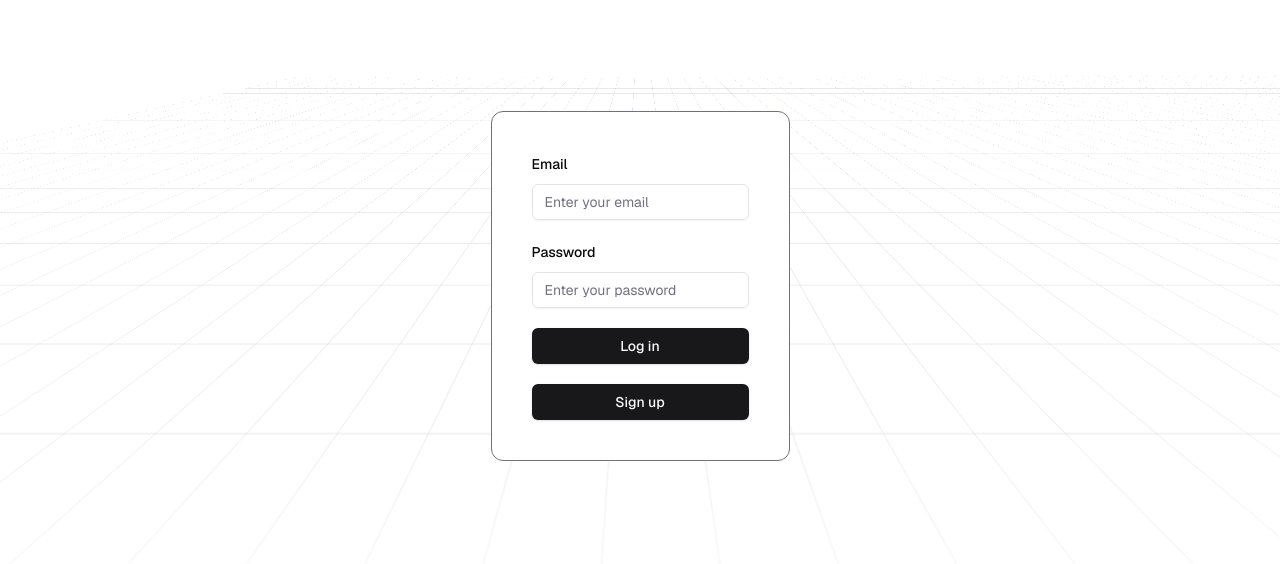
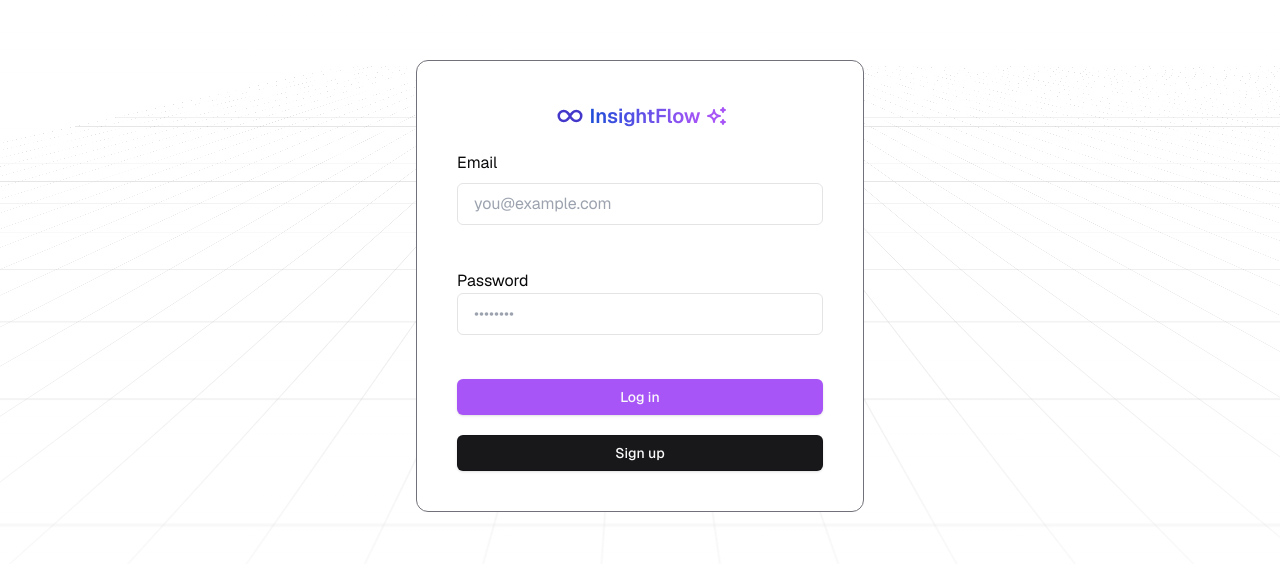
Before and after one commit to ITU-0327/InsightFlow, a Next.js app in the folder web/: page /login in a window 1280 px wide. Shown: the part 114-678 px from the top of the page. Built offline with nearby package versions, Linux system fonts and the light colour scheme.

Commit message:
make login page server component without react hook form , added logo

```diff
--- a/web/app/dashboard/components/SidebarPanel.tsx
+++ b/web/app/dashboard/components/SidebarPanel.tsx
@@ -69,6 +69,7 @@ export default function SidebarPanel() {
       ),
     },
   ];
+  // TODO: GET project
   const [open, setOpen] = useState(false);
   const pathname = usePathname();
   return (
--- a/web/app/login/actions.ts
+++ b/web/app/login/actions.ts
@@ -1,15 +1,16 @@
 "use server";
 
-import {createClient} from "@/utils/supabase/server";
-import {permanentRedirect} from "next/navigation";
-import {revalidatePath} from "next/cache";
+import { createClient } from "@/utils/supabase/server";
+import { permanentRedirect, redirect } from "next/navigation";
+import { revalidatePath } from "next/cache";
+import { headers } from "next/headers";
 
 type LoginData = {
   email: string;
   password: string;
-}
+};
 
-export const handleLogin = async ({email, password}: LoginData) => {
+export const handleLogin = async ({ email, password }: LoginData) => {
   let emailPattern = /^[\w-.]+@([\w-]+\.)+[\w-]{2,4}$/g;
 
   if (!emailPattern.test(email) || password.length < 8) {
@@ -21,12 +22,50 @@ export const handleLogin = async ({email, password}: LoginData) => {
   const { error } = await supabase.auth.signInWithPassword({
     email: email,
     password: password,
-    })
+  });
 
   if (error) {
-        console.error(error)
+    console.error(error);
   }
 
   revalidatePath("/dashboard", "layout");
-    permanentRedirect("/dashboard")
+  permanentRedirect("/dashboard");
 };
+
+export const signIn = async (formData: FormData) => {
+  const email = formData.get("email") as string;
+  const password = formData.get("password") as string;
+  const supabase = createClient();
+
+  const { error } = await supabase.auth.signInWithPassword({
+    email,
+    password,
+  });
+
+  if (error) {
+    return redirect("/login?message=Could not authenticate user");
+  }
+
+  return redirect("/dashboard");
+};
+
+export const signUp = async (formData: FormData) => {
+  const origin = headers().get("origin");
+  const email = formData.get("email") as string;
+  const password = formData.get("password") as string;
+  const supabase = createClient();
+
+  const { error } = await supabase.auth.signUp({
+    email,
+    password,
+    options: {
+      emailRedirectTo: `${origin}/auth/callback`,
+    },
+  });
+
+  if (error) {
+    return redirect("/login?message=Could not authenticate user");
+  }
+
+  return redirect("/login?message=Check email to continue sign in process");
+};
--- a/web/app/login/login-form.tsx
+++ b/web/app/login/login-form.tsx
@@ -1,5 +1,3 @@
-"use client";
-
 import { useForm } from "react-hook-form";
 import { zodResolver } from "@hookform/resolvers/zod";
 import {
@@ -10,43 +8,41 @@ import {
   FormLabel,
   FormMessage,
 } from "@/components/ui/form";
-import { handleLogin } from "@/app/login/actions";
+import { handleLogin, signIn, signUp } from "@/app/login/actions";
 import { Input } from "@/components/ui/input";
 import { Button } from "@/components/ui/button";
 import { z } from "zod";
 
-const formSchema = z.object({
-  email: z.string().email("Please enter a valid email address"),
-  password: z.string().min(8, "Password must be at least 8 characters"),
-});
+// const formSchema = z.object({
+//   email: z.string().email("Please enter a valid email address"),
+//   password: z.string().min(8, "Password must be at least 8 characters"),
+// });
 
-type LoginData = {
-  email: string;
-  password: string;
-};
+// type LoginData = {
+//   email: string;
+//   password: string;
+// };
 
 const LoginForm = () => {
-  const form = useForm<z.infer<typeof formSchema>>({
-    resolver: zodResolver(formSchema),
-    defaultValues: {
-      email: "",
-      password: "",
-    },
-  });
+  //   const form = useForm<z.infer<typeof formSchema>>({
+  //     resolver: zodResolver(formSchema),
+  //     defaultValues: {
+  //       email: "",
+  //       password: "",
+  //     },
+  //   });
 
-  const onSubmit = async (data: LoginData) => {
-    try {
-      await handleLogin(data);
-    } catch (e) {
-      console.error(e);
-    }
-  };
+  //   const onSubmit = async (data: LoginData) => {
+  //     try {
+  //       await handleLogin(data);
+  //     } catch (e) {
+  //       console.error(e);
+  //     }
+  //   };
 
   return (
-    <Form {...form}>
-      <form onSubmit={form.handleSubmit(onSubmit)} className="space-y-5">
-        <FormField
-          control={form.control}
+    <form className="space-y-5 w-full">
+      {/* <FormField
         name="email"
         render={({ field }) => (
           <FormItem>
@@ -57,8 +53,8 @@ const LoginForm = () => {
             <FormMessage />
           </FormItem>
         )}
-        />
-        <FormField
+      /> */}
+      {/* <FormField
           control={form.control}
         name="password"
         render={({ field }) => (
@@ -74,12 +70,47 @@ const LoginForm = () => {
             <FormMessage />
           </FormItem>
         )}
+      /> */}
+
+      <div className="flex flex-col gap-2">
+        <label className="text-md" htmlFor="email">
+          Email
+        </label>
+        <input
+          className="rounded-md px-4 py-2 bg-inherit border mb-6"
+          name="email"
+          placeholder="you@example.com"
+          required
         />
-        <Button className="w-full" type="submit">
+      </div>
+      <div className="flex flex-col">
+        <label className="text-md" htmlFor="password">
+          Password
+        </label>
+        <input
+          className="rounded-md px-4 py-2 bg-inherit border mb-6"
+          type="password"
+          name="password"
+          placeholder="••••••••"
+          required
+        />
+      </div>
+
+      <Button
+        className="w-full bg-purple-500"
+        type="submit"
+        formAction={signIn}
+      >
         Log in
       </Button>
+      <Button
+        className="border border-foreground/20 rounded-md px-4 py-2 mb-2 w-full"
+        type="submit"
+        formAction={signUp}
+      >
+        Sign up
+      </Button>
     </form>
-    </Form>
   );
 };
 
--- a/web/app/login/page.tsx
+++ b/web/app/login/page.tsx
@@ -1,34 +1,29 @@
-"use client";
+import RetroGrid from "@/components/magicui/retro-grid";
+import { Alert, AlertDescription, AlertTitle } from "@/components/ui/alert";
+import { ExclamationTriangleIcon } from "@radix-ui/react-icons";
+import LoginForm from "@/app/login/login-form";
+import { Button } from "@/components/ui/button";
+import { useRouter } from "next/navigation";
+import Logo from "@/components/ui/logo";
 
-import RetroGrid from "@/components/magicui/retro-grid";
-import {Alert, AlertDescription, AlertTitle} from "@/components/ui/alert";
-import {ExclamationTriangleIcon} from "@radix-ui/react-icons";
-import LoginForm from "@/app/login/login-form";
-import {Button} from "@/components/ui/button";
-import {useRouter} from "next/navigation";
-
-const Login = ({
-  searchParams,
-}: {
-  searchParams: { message: string };
-}) => {
-    const router = useRouter();
+const Login = ({ searchParams }: { searchParams: { message: string } }) => {
+  //   const router = useRouter();
 
   return (
     <div className="flex flex-col justify-center items-center w-full h-dvh relative">
-            <RetroGrid/>
-            <div
-                className="z-10 bg-white flex flex-col border border-solid border-spacing-2 border-zinc-500 p-10 rounded-xl gap-5">
+      <RetroGrid />
+      <div className="z-10 bg-white flex flex-col border border-solid border-spacing-2 border-zinc-500 p-10 rounded-xl gap-5 w-full max-w-md items-center">
+        <Logo />
         <LoginForm />
-                <Button onClick={() => router.push('/signup')}>Sign up</Button>
       </div>
       {searchParams?.message && (
-                <Alert variant="destructive" className="absolute bottom-5 right-5 w-auto">
+        <Alert
+          variant="destructive"
+          className="absolute bottom-5 right-5 w-auto"
+        >
           <ExclamationTriangleIcon className="h-4 w-4" />
           <AlertTitle>Error</AlertTitle>
-                    <AlertDescription>
-                        {searchParams.message}
-                    </AlertDescription>
+          <AlertDescription>{searchParams.message}</AlertDescription>
         </Alert>
       )}
     </div>
--- /dev/null
+++ b/web/components/ui/logo.tsx
@@ -0,0 +1,21 @@
+import { IconInfinity, IconSparkles } from "@tabler/icons-react";
+import React from "react";
+
+const Logo = () => {
+  return (
+    <div className="flex">
+      <div>
+        <IconInfinity className="mx-1 text-indigo-700" size={30} />
+      </div>
+
+      <div className="flex items-center">
+        <h1 className="mr-1 text-xl font-semibold text-transparent bg-clip-text bg-gradient-to-r from-blue-700 to-purple-500 ">
+          InsightFlow
+        </h1>
+        <IconSparkles className="text-purple-500 " />
+      </div>
+    </div>
+  );
+};
+
+export default Logo;
```
Lines whose indentation alone changed are shown as unchanged.
